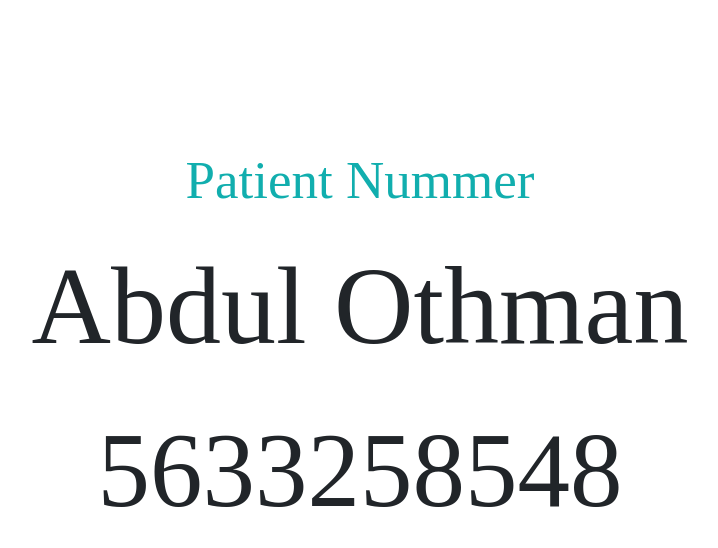
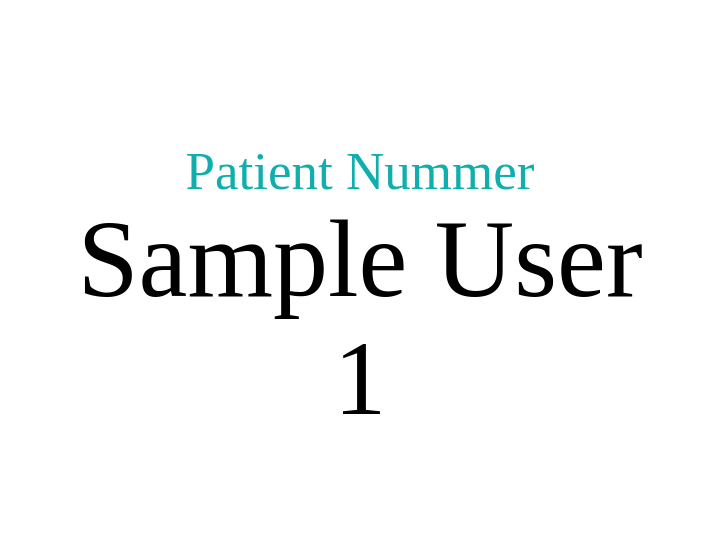
Before and after one commit to OrPh4ns/dringo, a Django app: page /aufruf in a window 1280 px wide. Shown: the top 548 px of the page, without its empty margins (280-998 px from the left). Run offline with Django 4.2, Linux system fonts and the light colour scheme; tables that the repository leaves empty hold one stand-in row (values such as "Sample post"); some libraries are stand-ins or nearby versions.

Commit message:
update patient call function

```diff
--- a/templates/call.html
+++ b/templates/call.html
@@ -1,5 +1,3 @@
-{% load static %}
-
 <!DOCTYPE html>
 <html lang="de">
 
@@ -7,41 +5,27 @@
     <meta charset="utf-8">
     <meta name="viewport" content="width=device-width, initial-scale=1.0, shrink-to-fit=no">
     <title>Produkt Entwicklung</title>
-    {{ static }}
-    <link rel="stylesheet" href="{% static 'bootstrap/css/bootstrap.min.css' %}">
-    <link rel="stylesheet" href="{% static 'fonts/fontawesome-all.min.css' %}assets/">
-    <link rel="stylesheet" href="{% static 'fonts/font-awesome.min.css' %}assets/">
-    <link rel="stylesheet" href="{% static 'fonts/fontawesome5-overrides.min.css' %}">
-    <link rel="stylesheet" href="{% static 'css/Bootstrap-4---Table-Fixed-Header.css' %}">
-    <link rel="stylesheet" href="{% static 'css/Footer-Dark-icons.css' %}">
-    <link rel="stylesheet" href="https://daneden.github.io/animate.css/animate.min.css">
-    <link rel="stylesheet" href="{% static 'css/Modal-Login-form.css' %}">
-    <link rel="stylesheet" href="{% static 'css/Navbar---Logo-Middle---Phone-Logo-Middle.css' %}">
-    <link rel="stylesheet" href="{% static 'css/Pricing-Tables-Item-Featured-pricing-table.css' %}">
-    <link rel="stylesheet" href="{% static 'css/Pricing-Tables-Item-Featured.css' %}">
-    <link rel="stylesheet" href="{% static 'css/Table-With-Search-search-table.css' %}">
-    <link rel="stylesheet" href="{% static 'css/Table-With-Search.css' %}">
 </head>
-
 <body>
+<meta http-equiv="refresh" content="10; URL=">
 
 <div style="text-align: center;margin-top: 141px;">
     <label class="form-label" style="font-size: 53px;font-family: 'Abril Fatface', serif;color: rgb(17,174,174);">Patient
-    Nummer</label>
+        Nummer</label>
 </div>
 
 <div style="text-align: center;margin-top: -5px;">
-    <label class="form-label" style="font-size: 110px;font-family: 'Abril Fatface', serif;">Abdul Othman</label>
+    <label class="form-label" style="font-size: 110px;font-family: 'Abril Fatface', serif;">{{ patient.firstname }} {{ patient.lastname }}</label>
 </div>
 
 
 <div style="text-align: center;margin-top: -5px;">
-    <label class="form-label" style="font-size: 105px;font-family: 'Abril Fatface', serif;">5633258548</label>
+    <label class="form-label" style="font-size: 105px;font-family: 'Abril Fatface', serif;">{{ patient.id }}</label>
 </div>
 
 
-<div style="margin-right: auto;margin-left: auto;text-align: center;margin-top: 15px;"><i class="fas fa-circle"
-                                                                                          style="margin-right: auto;margin-left: auto;font-size: 132px;color: rgb(255,0,0);">
+<div style="margin-right: auto;margin-left: auto;text-align: center;margin-top: 15px;">
+    <i class="fas fa-circle" tyle="margin-right: auto;margin-left: auto;font-size: 132px;color: rgb(255,0,0);">
 
 </i>
     <i class="fas fa-circle" style="margin-right: auto;margin-left: auto;font-size: 132px;color: rgb(234,141,1);"></i>
```
